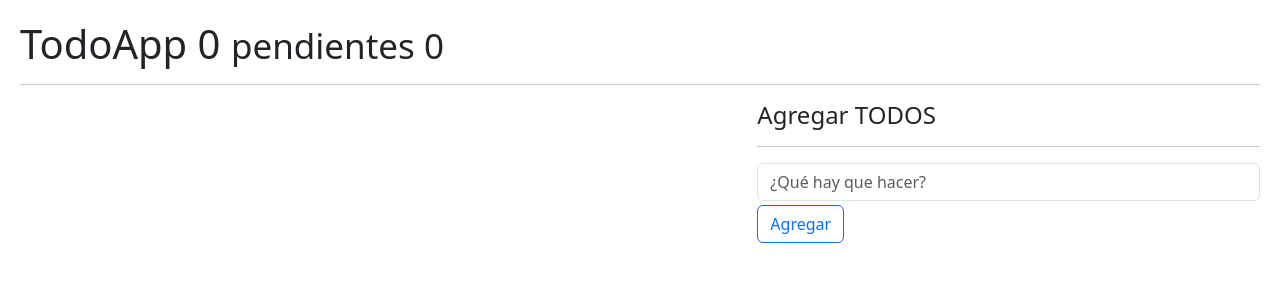
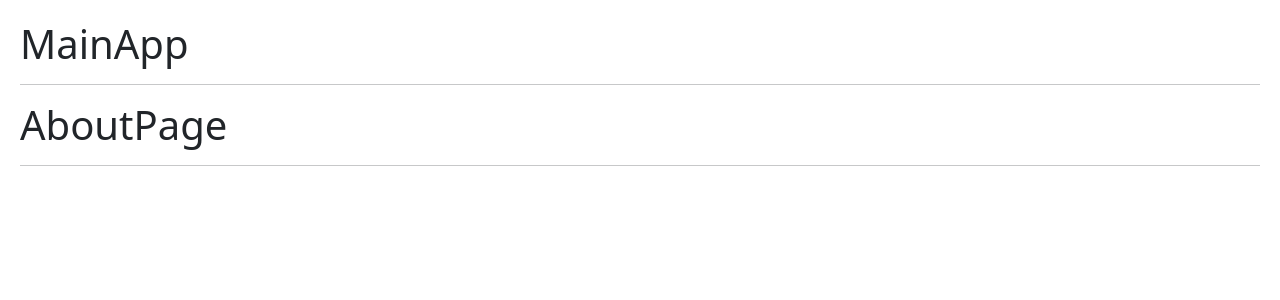
Before and after one commit to sebassg7/Hooks---App, a React (Vite) app: page /about in a window 1280 px wide. Shown: the top 300 px of the page. Built offline with nearby package versions, Linux system fonts and the light colour scheme.

Commit message:
useContext - Configurar Router en React

```diff
--- a/package.json
+++ b/package.json
@@ -11,7 +11,8 @@
   },
   "dependencies": {
     "react": "^18.2.0",
-    "react-dom": "^18.2.0"
+    "react-dom": "^18.2.0",
+    "react-router-dom": "6"
   },
   "devDependencies": {
     "@types/react": "^18.2.15",
--- /dev/null
+++ b/src/09-useContext/AboutPage.jsx
@@ -0,0 +1,8 @@
+export const AboutPage = () => {
+    return (
+      <>
+          <h1>AboutPage</h1>
+          <hr />
+      </>
+    )
+  }
--- /dev/null
+++ b/src/09-useContext/HomePage.jsx
@@ -0,0 +1,8 @@
+export const HomePage = () => {
+    return (
+      <>
+          <h1>HomePage</h1>
+          <hr />
+      </>
+    )
+  }
--- /dev/null
+++ b/src/09-useContext/LoginPage.jsx
@@ -0,0 +1,8 @@
+export const LoginPage = () => {
+    return (
+      <>
+          <h1>LoginPage</h1>
+          <hr />
+      </>
+    )
+  }
--- /dev/null
+++ b/src/09-useContext/MainApp.jsx
@@ -0,0 +1,30 @@
+import { Navigate, Route, Routes } from "react-router-dom";
+import { HomePage } from "./HomePage";
+import { LoginPage } from "./LoginPage";
+import { AboutPage } from "./AboutPage";
+// import { HomePage, AboutPage, LoginPage } from "./index";
+
+
+
+export const MainApp = () => {
+  return (
+    <>
+        <h1>MainApp</h1>
+        <hr />
+
+        <Routes>
+            <Route path="/" element={<HomePage/>}/>
+            <Route path="about" element={<AboutPage/>}/>
+            <Route path="login" element={<LoginPage/>}/>
+
+            {/* <Route path="/*" element={<LoginPage/>}/>  <= Queda con la dirección equivocada */}
+
+            <Route path="/*" element={<Navigate to="about"/>}/>
+
+
+
+        </Routes>
+
+    </>
+  )
+}
--- /dev/null
+++ b/src/09-useContext/index.js
@@ -0,0 +1,3 @@
+export * from './HomePage';
+export * from './AboutPage';
+export * from './LoginPage';
--- a/src/main.jsx
+++ b/src/main.jsx
@@ -1,5 +1,8 @@
 import React from 'react';
 import ReactDOM from 'react-dom/client';
+import { BrowserRouter } from "react-router-dom";
+
+// import { BrowserRouter } from "react-router-dom";
 // import { HooksApp } from './HooksApp'
 // import { CounterApp } from './01-useState/CounterApp';
 // import { CounterWithCustomHook } from './01-useState/CounterWithCustomHook';
@@ -13,13 +16,26 @@ import ReactDOM from 'react-dom/client';
 // import { CallBackHook } from './06-memos/CallBackHook';
 // import { Padre } from './07-tarea-memo/Padre';
 // import './08-useReducer/intro-reducer';
-import { TodoApp } from './08-useReducer/TodoApp';
+// import { TodoApp } from './08-useReducer/TodoApp';
+import { MainApp } from './09-useContext/MainApp';
 import './index.css';
 
+// const router = createBrowserRouter([
+//   {
+//     path: "/",
+//     element: <MainApp/>,
+//   },
+// ]);
+
+ReactDOM.createRoot(document.getElementById('root')).render(
+
+  <BrowserRouter>
+
+  {/* <React.StrictMode>  */}
+      <MainApp />
+  {/* </React.StrictMode> */}
+
+  </BrowserRouter>
 
 
-ReactDOM.createRoot(document.getElementById('root')).render(
-  // <React.StrictMode>
-    <TodoApp/>
-  // </React.StrictMode>,
 )
```
Also changed, not shown: 1 other file (tests, documents, lock files or other folders).
